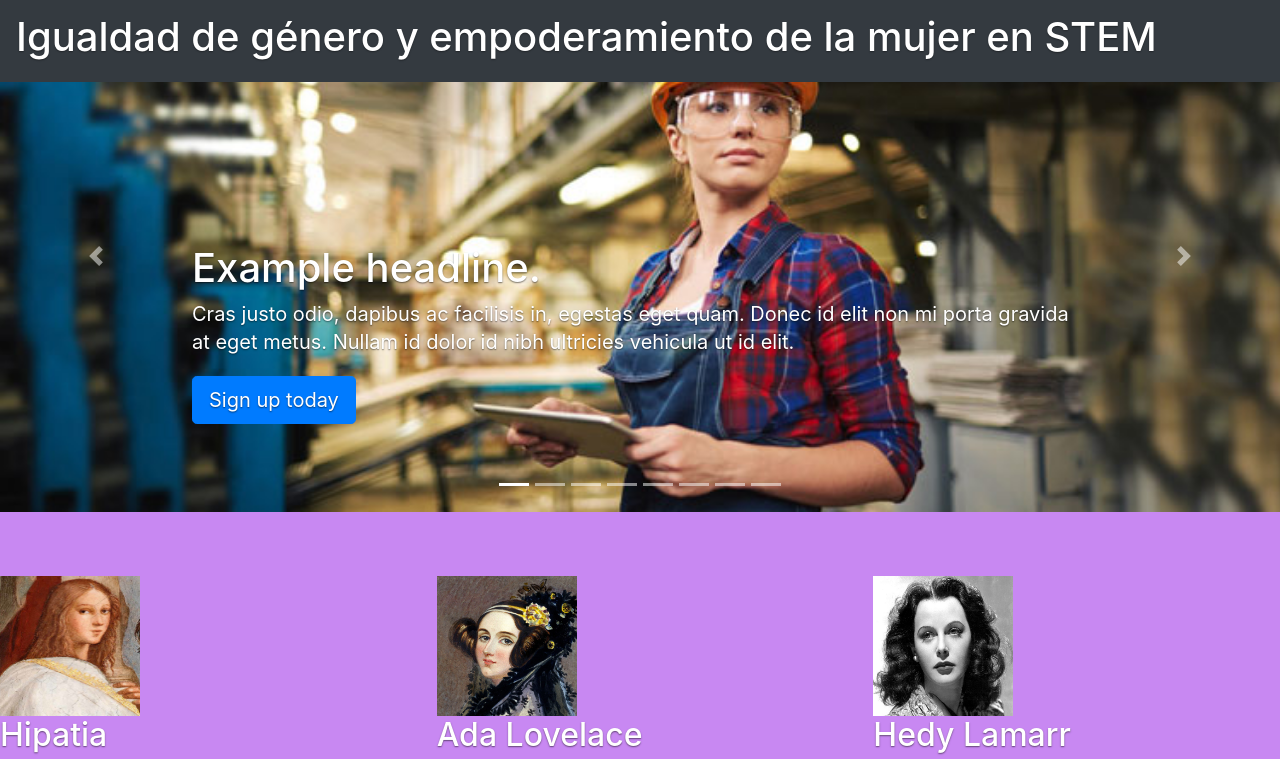
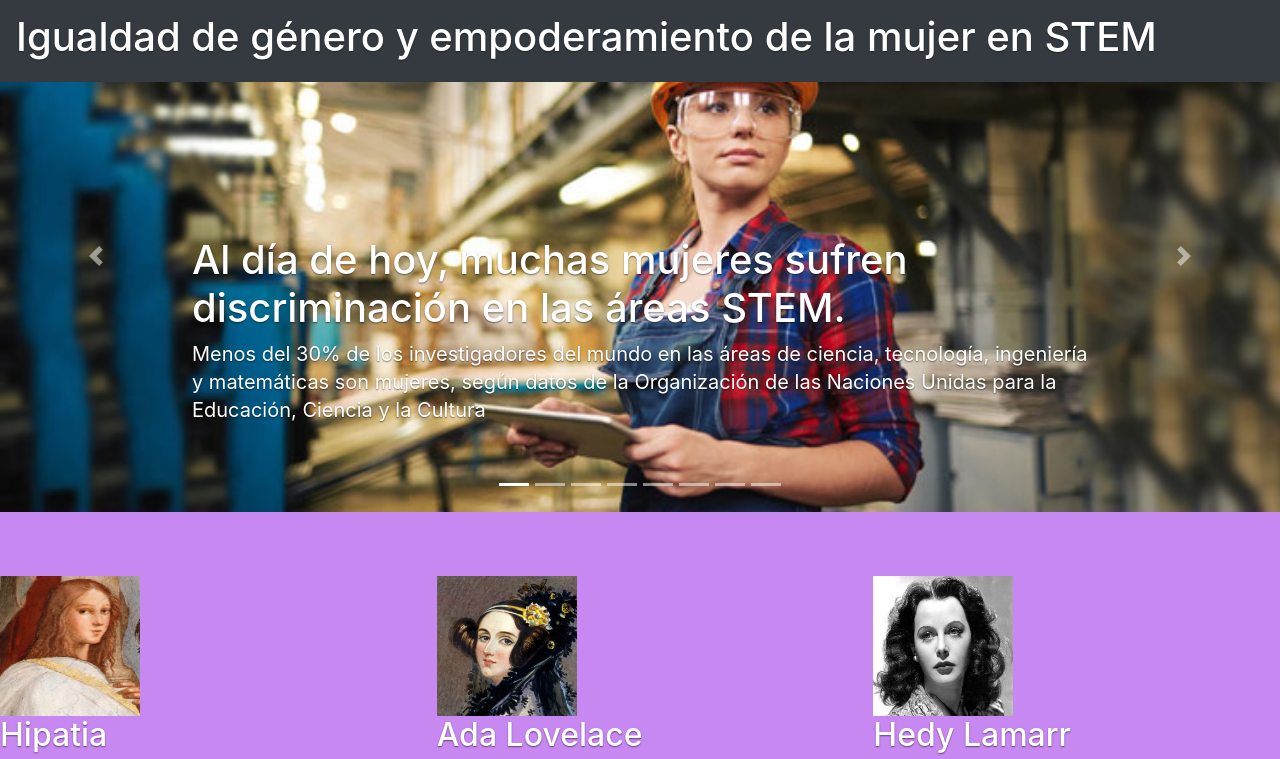
Before and after one commit to Patrones-Hermosos/Copia-de-proyecto-final, a plain HTML site: page Index.html in a window 1280 px wide. Shown: the top 759 px of the page. Drawn offline with nearby package versions, Linux system fonts and the light colour scheme.

Commit message:
Update Index.html

```diff
--- a/Index.html
+++ b/Index.html
@@ -67,9 +67,8 @@
 
         <div class="container">
           <div class="carousel-caption text-left">
-            <h1>Example headline.</h1>
-            <p>Cras justo odio, dapibus ac facilisis in, egestas eget quam. Donec id elit non mi porta gravida at eget metus. Nullam id dolor id nibh ultricies vehicula ut id elit.</p>
-            <p><a class="btn btn-lg btn-primary" href="#" role="button">Sign up today</a></p>
+            <h1>Al día de hoy, muchas mujeres sufren discriminación en las áreas STEM.</h1>
+            <p>Menos del 30% de los investigadores del mundo en las áreas de ciencia, tecnología, ingeniería y matemáticas son mujeres, según datos de la Organización de las Naciones Unidas para la Educación, Ciencia y la Cultura</p>
           </div>
         </div>
       </div>
```
